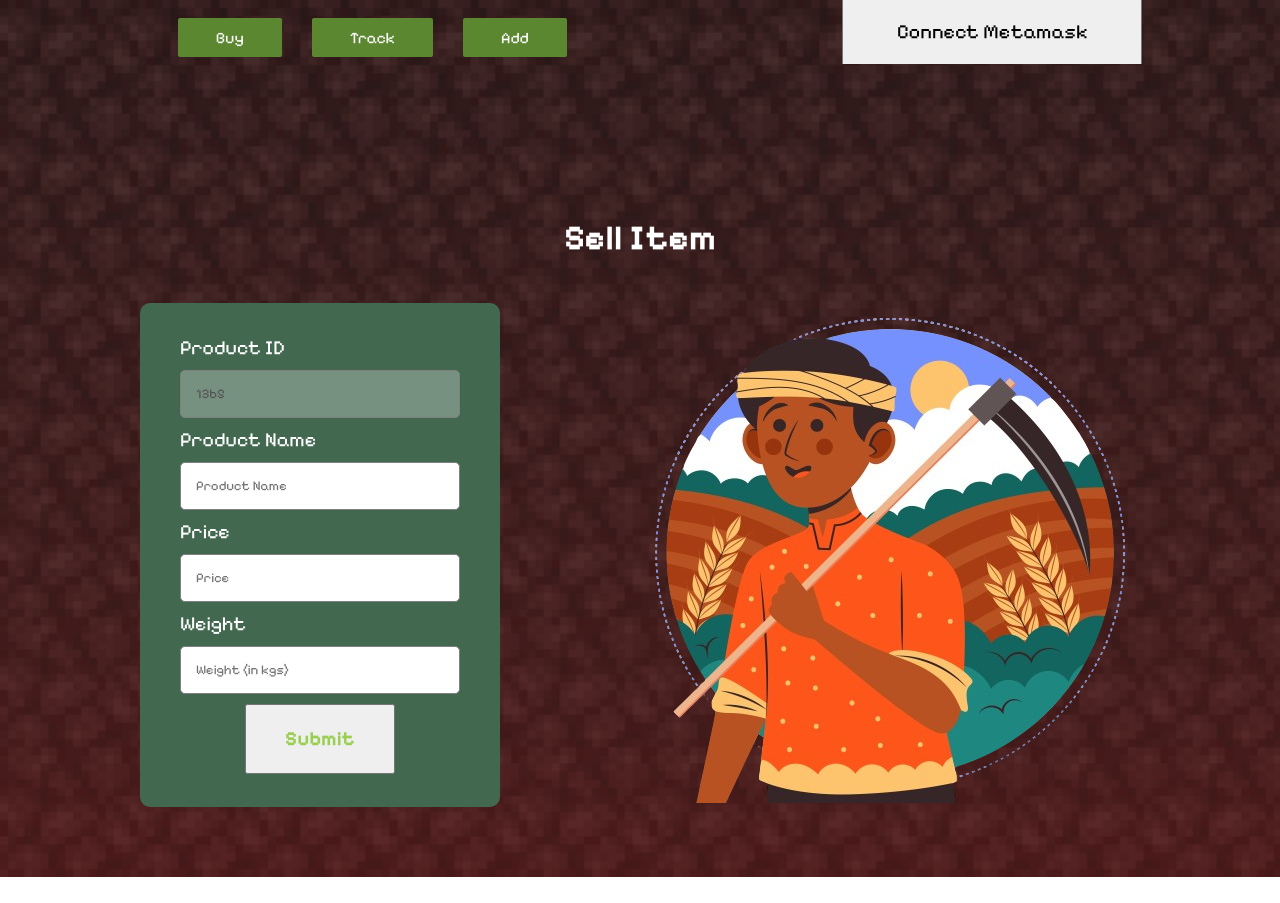
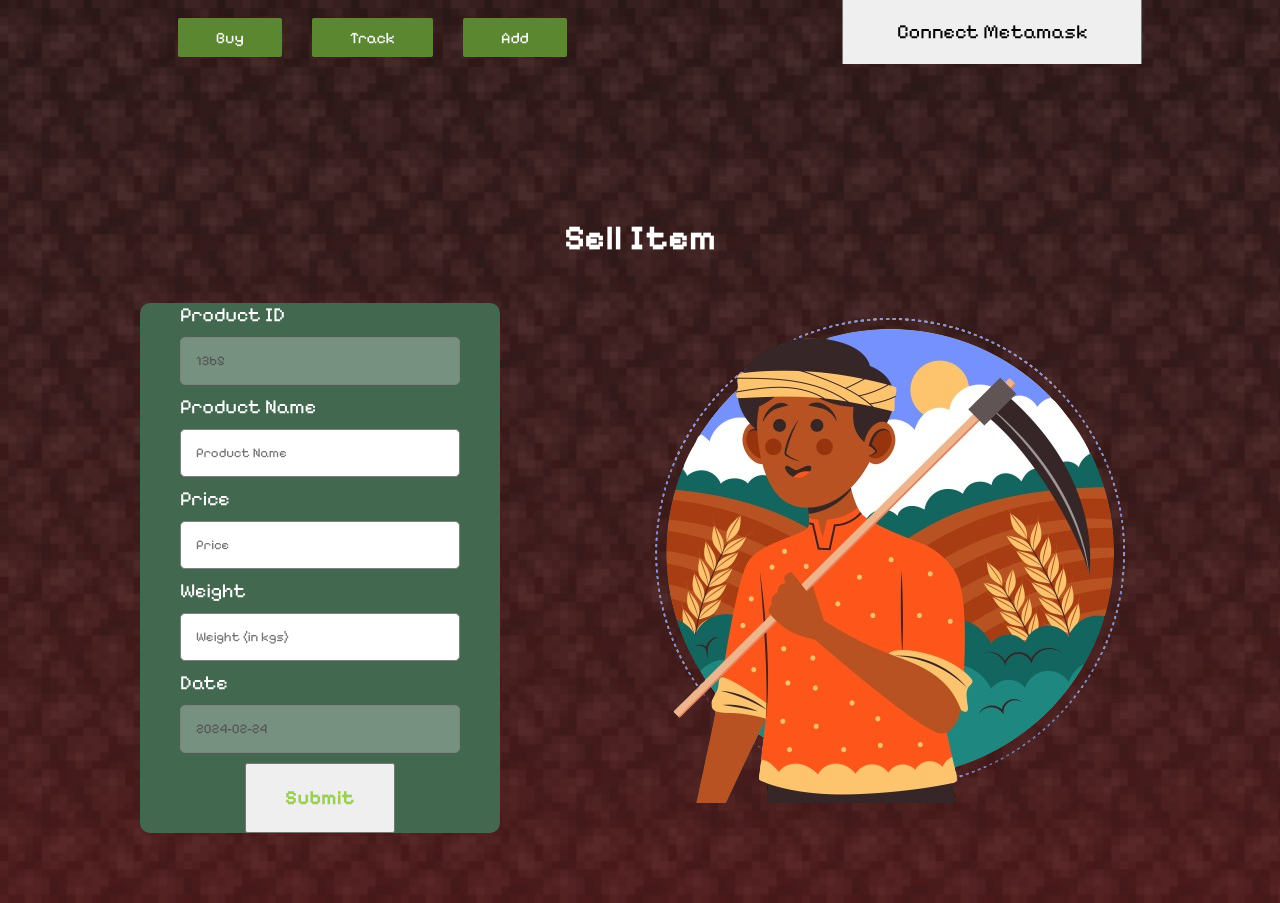
Before and after one commit to ameybagwe12/farmTracelo, a React (Create React App) app: page /add in a window 1280 px wide. Before the commit the page ends 877 px from the top, so only its background shows below. Built offline with nearby package versions, Linux system fonts and the light colour scheme.

Commit message:
variables created

```diff
--- a/src/pages/Add.jsx
+++ b/src/pages/Add.jsx
@@ -1,4 +1,4 @@
-import React, { useState } from "react";
+import React, { useState,useEffect } from "react";
 import Navbar from "../Components/Nav";
 import { Button } from "@mui/base";
 import { v4 as uuid } from "uuid";
@@ -8,14 +8,20 @@ export default function Add({ account, connectWallet }) {
   const [userType, setUserType] = useState("farmer");
   const unique_id = uuid();
   const small_id = unique_id.slice(0, 4);
+  const today = new Date();
+  const formattedDate = today.toISOString().split('T')[0];
   console.log(small_id);
   const [farmerValues, setFarmerValues] = useState({
     id: small_id,
     name: "",
     price: "",
     weight: "",
+    date:formattedDate
 
   });
+
+
+
 
   const [traderValues, setTraderValues] = useState({
     // Define trader form fields here
@@ -56,6 +62,16 @@ export default function Add({ account, connectWallet }) {
       label: "Weight",
       required: true,
     },
+    {
+      id: 5,
+      name: "date",
+      type: "text",
+      value:formattedDate,
+      label: "Date",
+      required: true,
+      placeholderColor: "#9BCF53",
+      disabled: true
+    }
     // Add other common fields
   ];
   const inputs1 = [
@@ -77,7 +93,7 @@ export default function Add({ account, connectWallet }) {
       label: "Product Name",
       required: true,
       placeholderColor: "#9BCF53",
-      disabled: true,
+      disabled: true
     },
 
     {
@@ -98,6 +114,7 @@ export default function Add({ account, connectWallet }) {
       required: true,
       placeholderColor: "#9BCF53",
     },
+
     // Add other common fields
   ];
   const handleFarmerSubmit = (e) => {
@@ -117,6 +134,7 @@ export default function Add({ account, connectWallet }) {
     const setValues = userType === "farmer" ? setFarmerValues : setTraderValues;
 
     setValues({ ...values, [e.target.name]: e.target.value });
+    console.log(` values is ${farmerValues.name}`);
   };
 
   return (
@@ -160,7 +178,7 @@ export default function Add({ account, connectWallet }) {
                   <FormInput
                     key={input.id}
                     {...input}
-                    value={farmerValues[input.name]}
+                    value={userType === "farmer" ? farmerValues[input.name] : traderValues[input.name]}
                     onChange={handleInputChange}
                   />
                 ))
```
